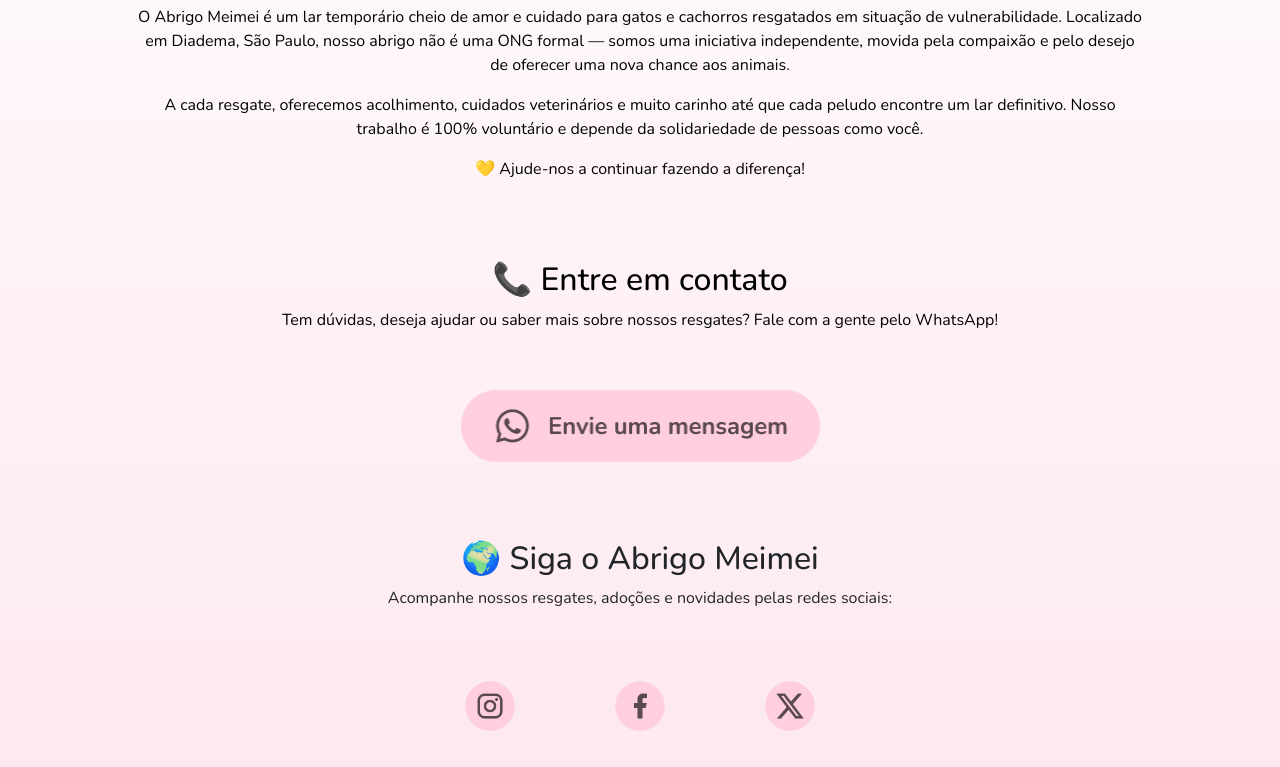
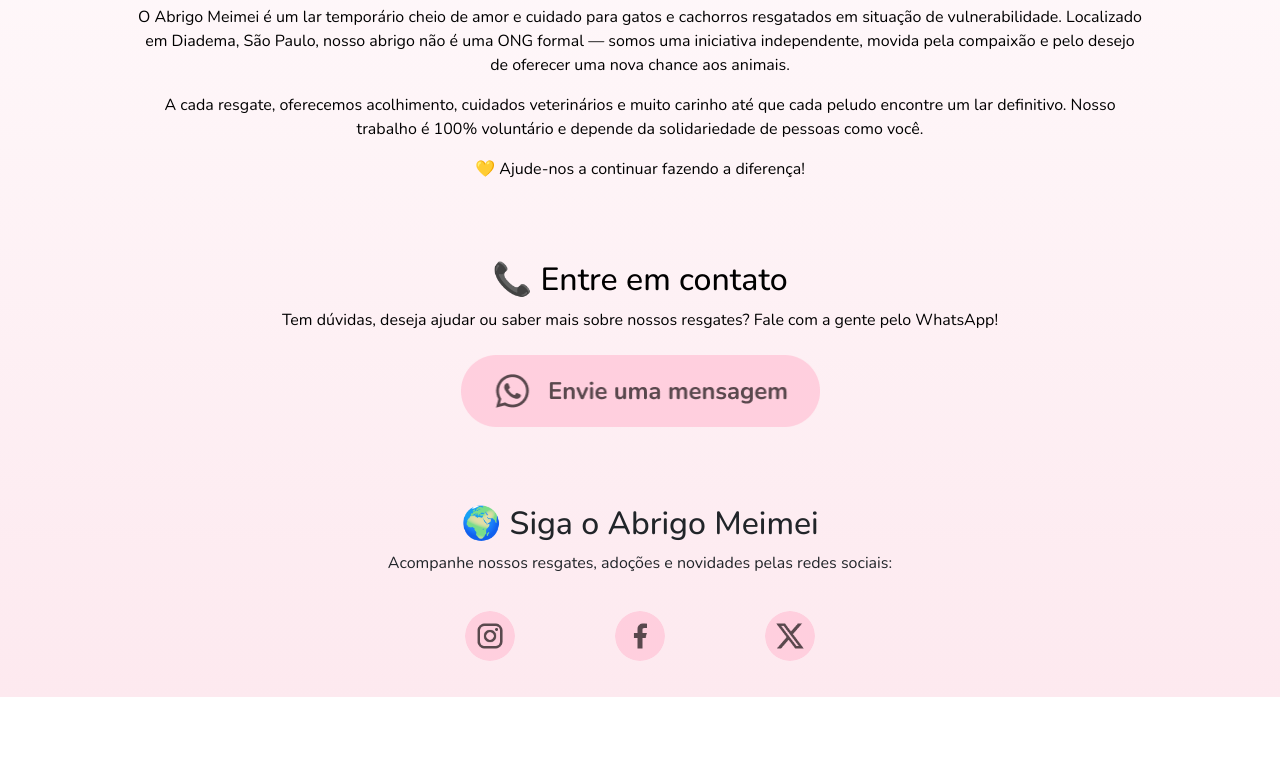
Before and after one commit to GeorgeBrookss/Abrigo-Meimei-Landing-Page, a plain HTML site: page index.html in a window 1280 px wide. Shown: the part 407-1174 px from the top of the page. After the commit the page ends 1104 px from the top, so only its background shows below. Drawn offline with nearby package versions, Linux system fonts and the light colour scheme.

Commit message:
refactor: remoção de atributos desnecessários no código

```diff
--- a/main.css
+++ b/main.css
@@ -61,13 +61,7 @@ html, body{
     justify-items: center;
 }
 
-#contato p{
-    padding-bottom: 35px;
-}
 
-#redes-sociais p{
-    padding-bottom: 35px;
-}
 
 .contato img{
     width: 359px;
```
